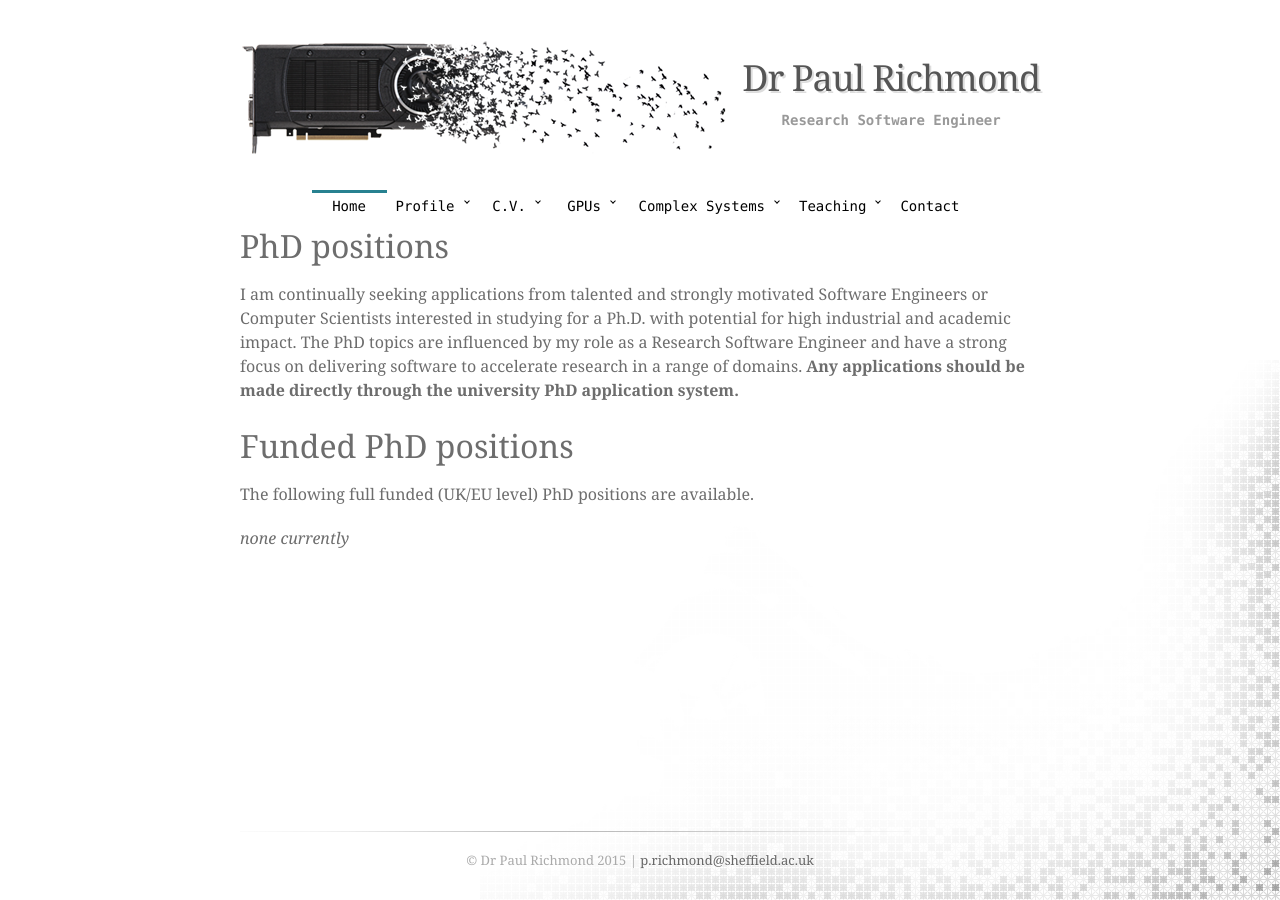
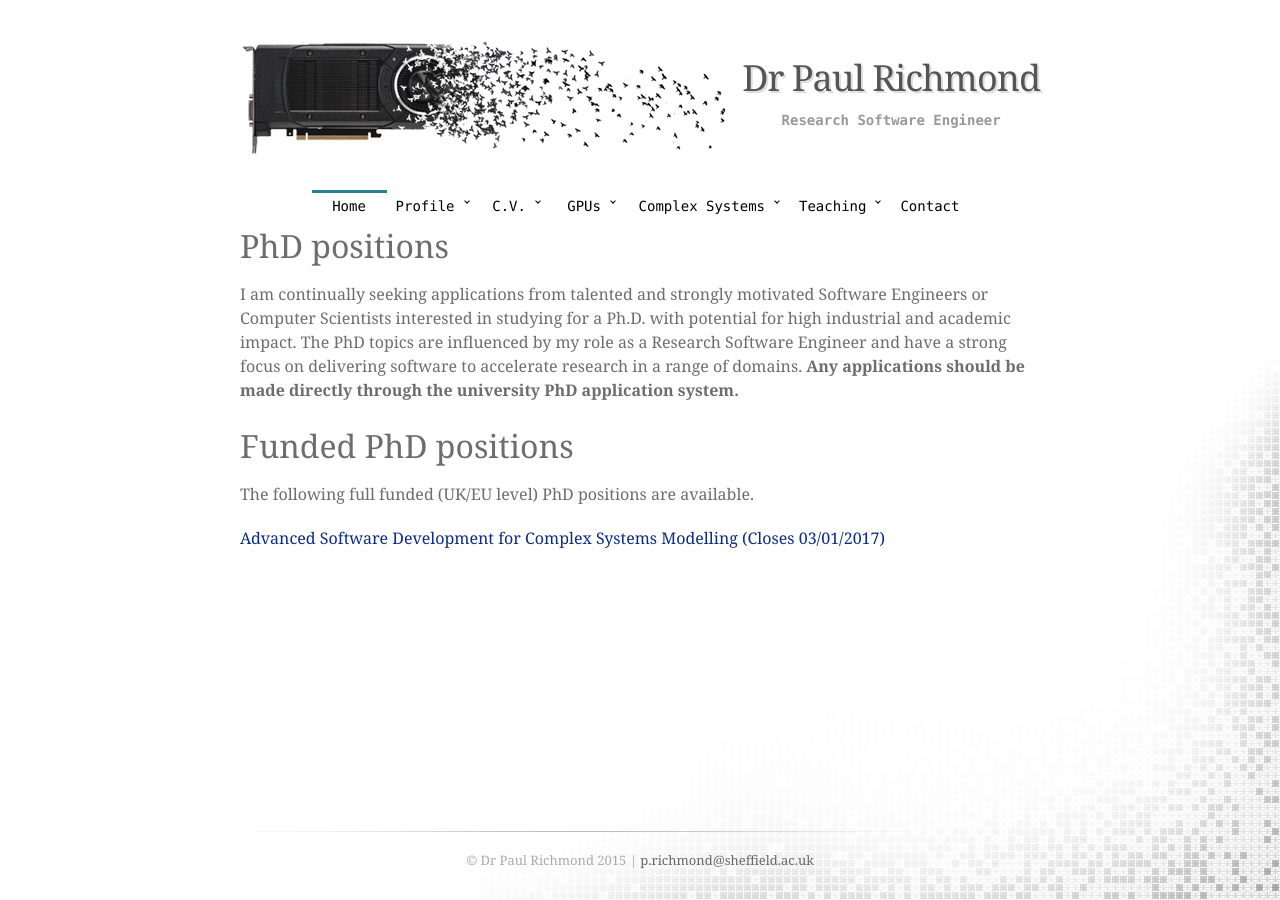
Before and after one commit to mondus/mondus.github.io, a Jekyll site: the page built from teaching/positions/index.md, in a window 1280 px wide. Built offline with Jekyll 4.4.1, drawn with Linux system fonts in a browser that asks for light colours; nearby versions of some CDN libraries; some web fonts are replaced.

Commit message:
Update index.md

```diff
--- a/teaching/positions/index.md
+++ b/teaching/positions/index.md
@@ -11,4 +11,4 @@ I am continually seeking applications from talented and strongly motivated Softw
 
 The following full funded (UK/EU level) PhD positions are available.
 
-*none currently*
+[Advanced Software Development for Complex Systems Modelling (Closes 03/01/2017)](./flame)
```
